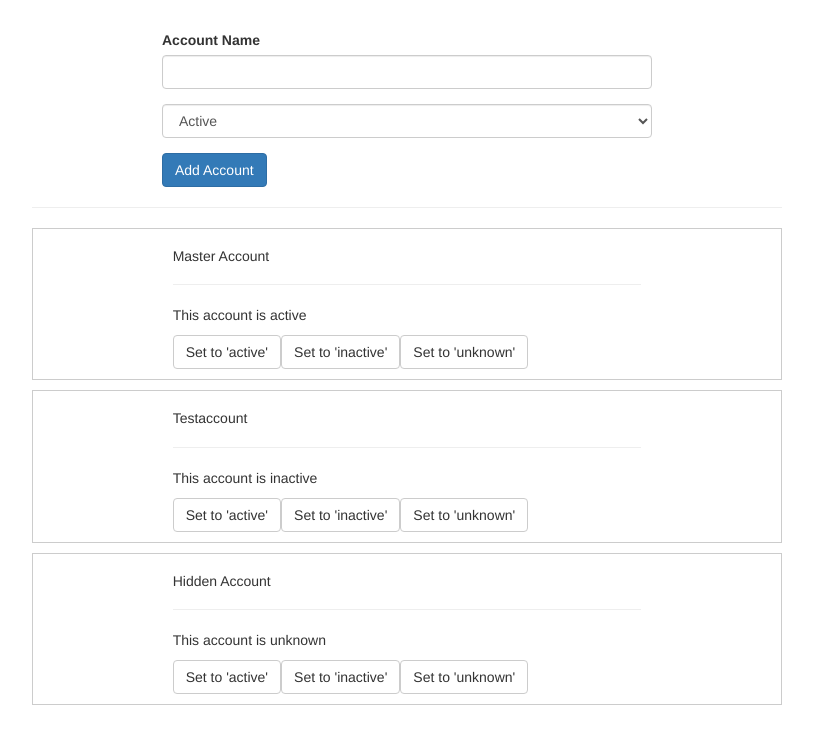
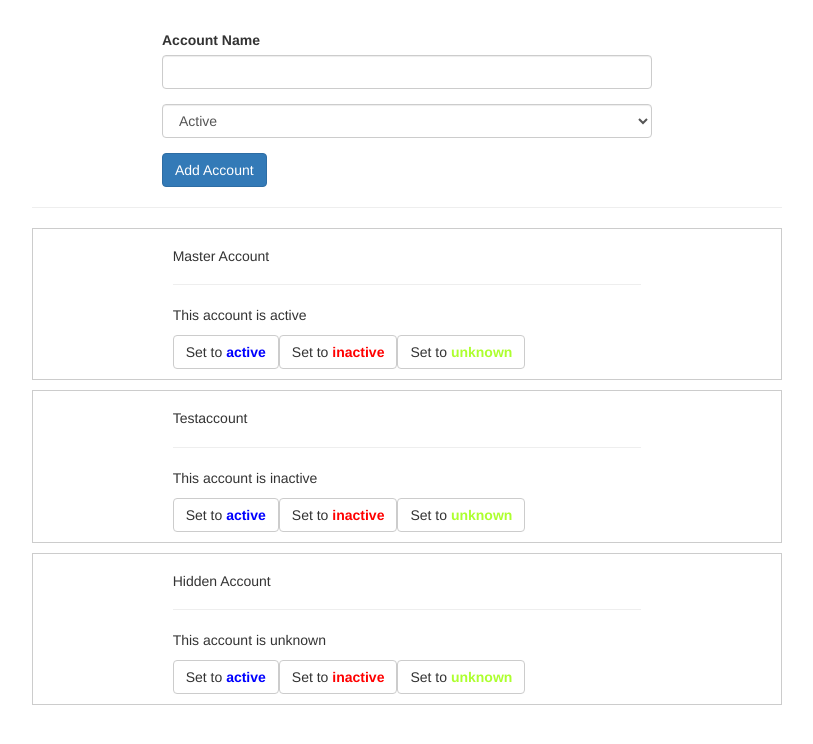
Before and after one commit to abeer-hizucc/Week-4, an Angular app: page / in a window 1280 px wide. Shown: the top 744 px of the page, without its empty margins (233-1046 px from the left). Built offline with nearby package versions, Linux system fonts and the light colour scheme.

Commit message:
styled the account text

```diff
--- a/src/app/account/account.component.html
+++ b/src/app/account/account.component.html
@@ -2,9 +2,9 @@
   <div class="col-xs-12 col-md-8 col-md-offset-2">
     <h5>{{ account.name }}</h5>
     <hr>
-    <p>This account is {{ account.status }}</p>
-    <button class="btn btn-default" (click)="onSetTo('active')">Set to 'active'</button>
-    <button class="btn btn-default" (click)="onSetTo('inactive')">Set to 'inactive'</button>
-    <button class="btn btn-default" (click)="onSetTo('unknown')">Set to 'unknown'</button>
+    <p>This account is  {{ account.status }}</p>
+    <button class="btn btn-default" (click)="onSetTo('active')">Set to <span class="border border-primary"><b style="color:blue">active</b></span></button>
+    <button class="btn btn-default" (click)="onSetTo('inactive')">Set to <span class="border border-danger"><b style="color:red">inactive</b></span></button>
+    <button class="btn btn-default" (click)="onSetTo('unknown')">Set to <b style="color:greenyellow">unknown</b></button>
   </div>
 </div>
```
